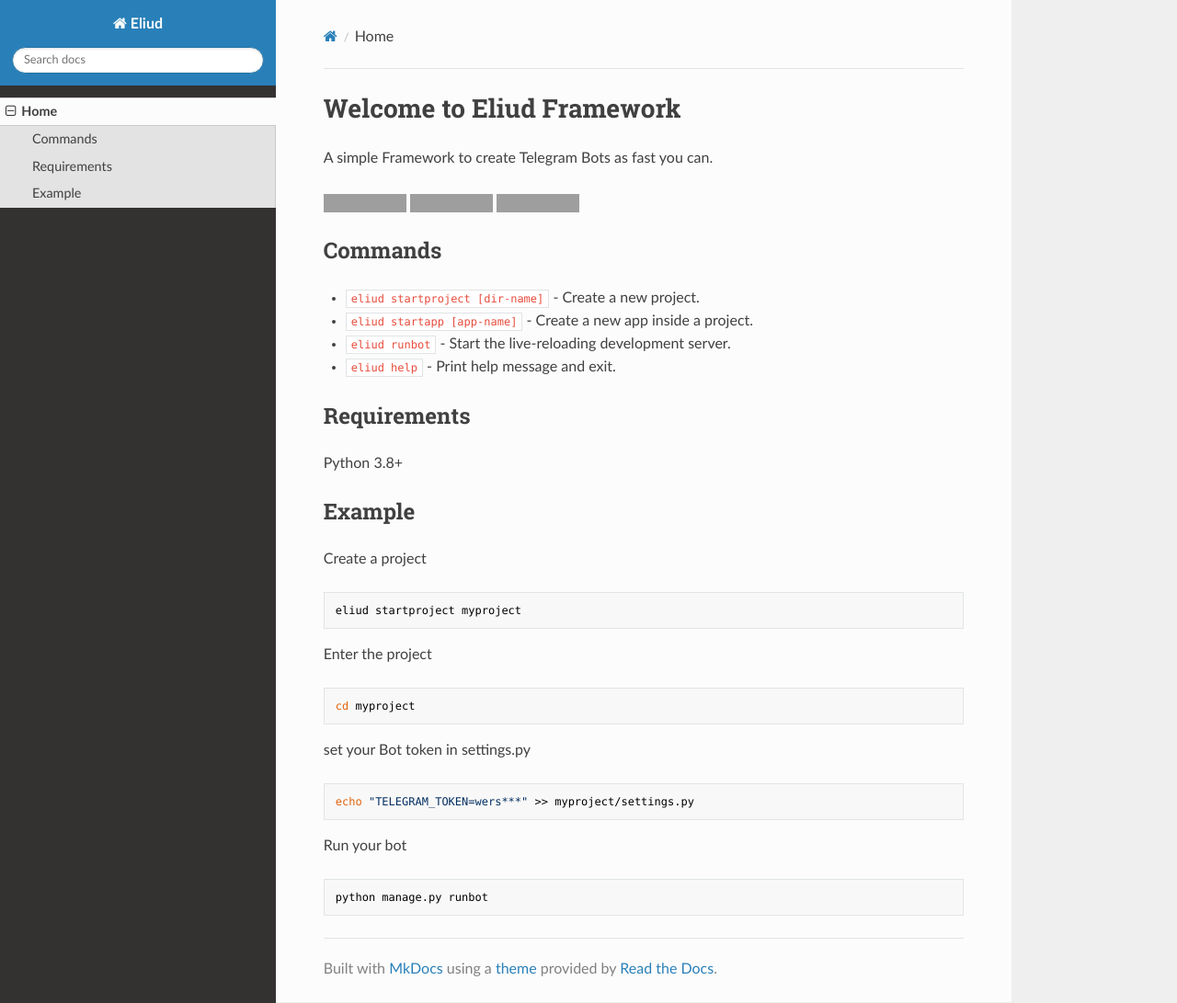
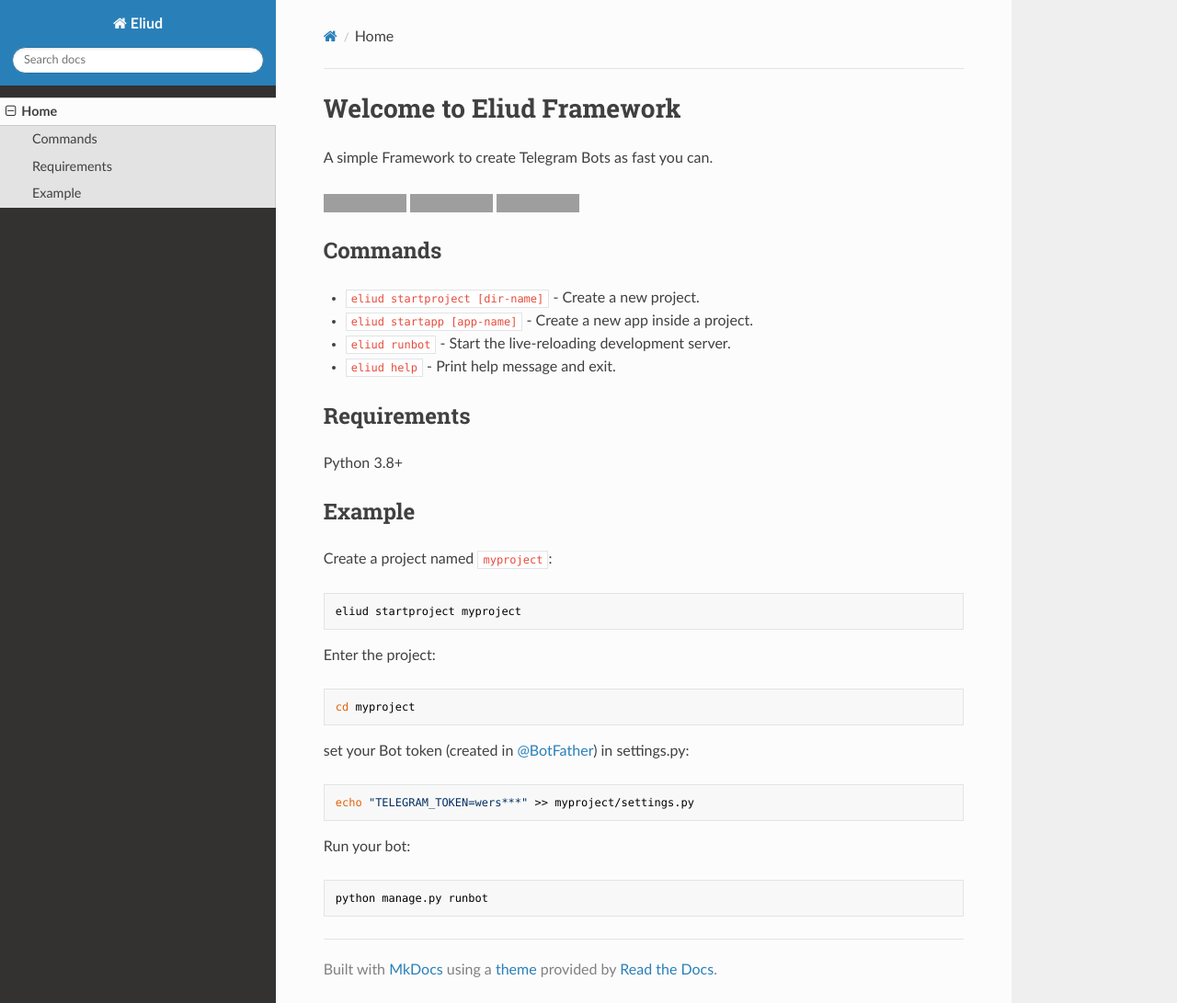
Before and after one commit to ragnarok22/eliud, an MkDocs documentation site: the page built from docs/index.md, in a window 1280 px wide and 1091 px high. Shown: the whole window at 92% size. Built offline with MkDocs 1.6.1, drawn with Linux system fonts in a browser that asks for light colours; nearby versions of some CDN libraries; grey boxes are pictures that could not be loaded.

Commit message:
docs: add how create bot token

```diff
--- a/docs/index.md
+++ b/docs/index.md
@@ -19,18 +19,18 @@
 Python 3.8+
 
 ## Example
-Create a project
+Create a project named `myproject`:
 
     eliud startproject myproject
 
-Enter the project
+Enter the project:
 
     cd myproject
 
-set your Bot token in settings.py
+set your Bot token (created in [@BotFather](https://t.me/BotFather)) in settings.py:
 
     echo "TELEGRAM_TOKEN=wers***" >> myproject/settings.py
 
-Run your bot
+Run your bot:
 
     python manage.py runbot
```
